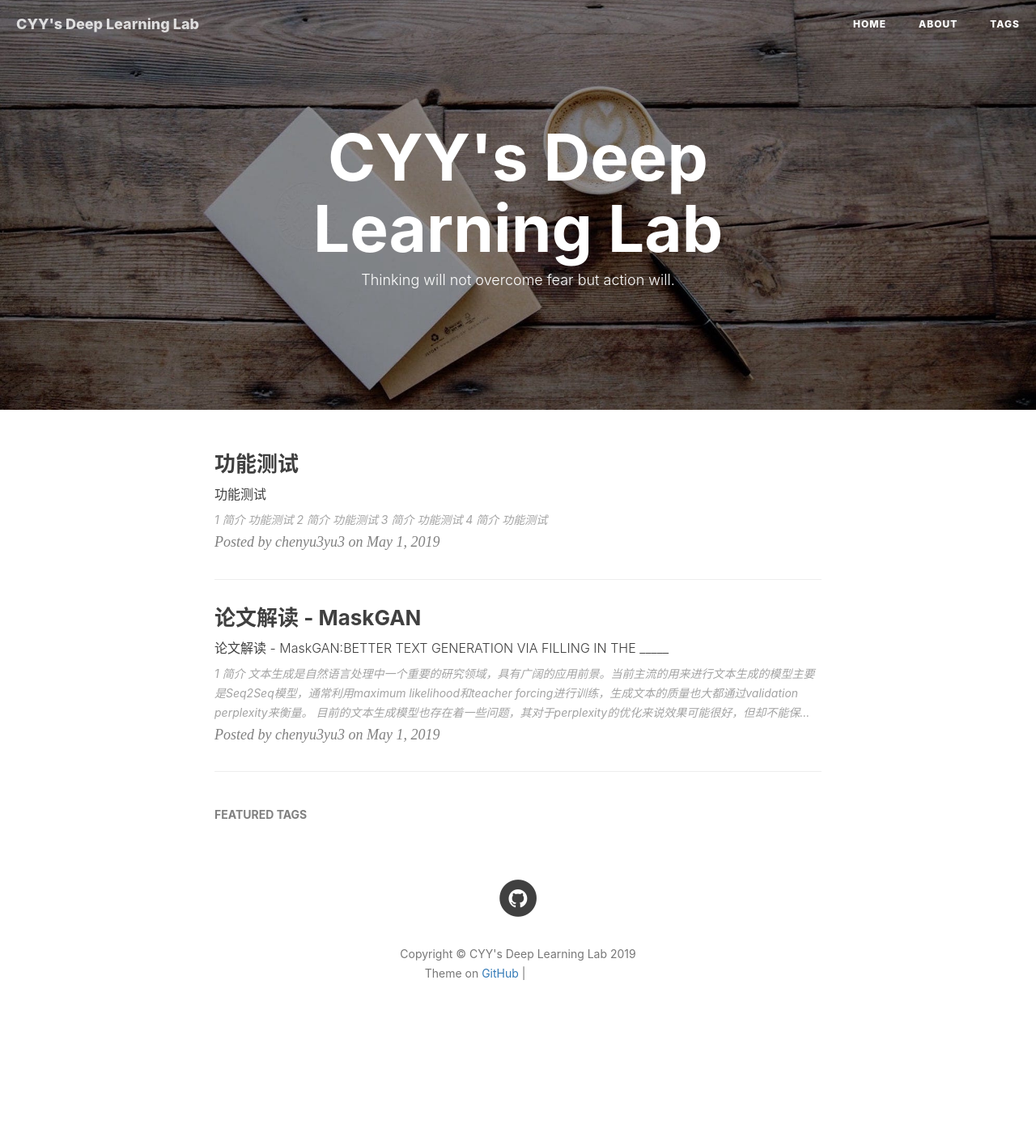
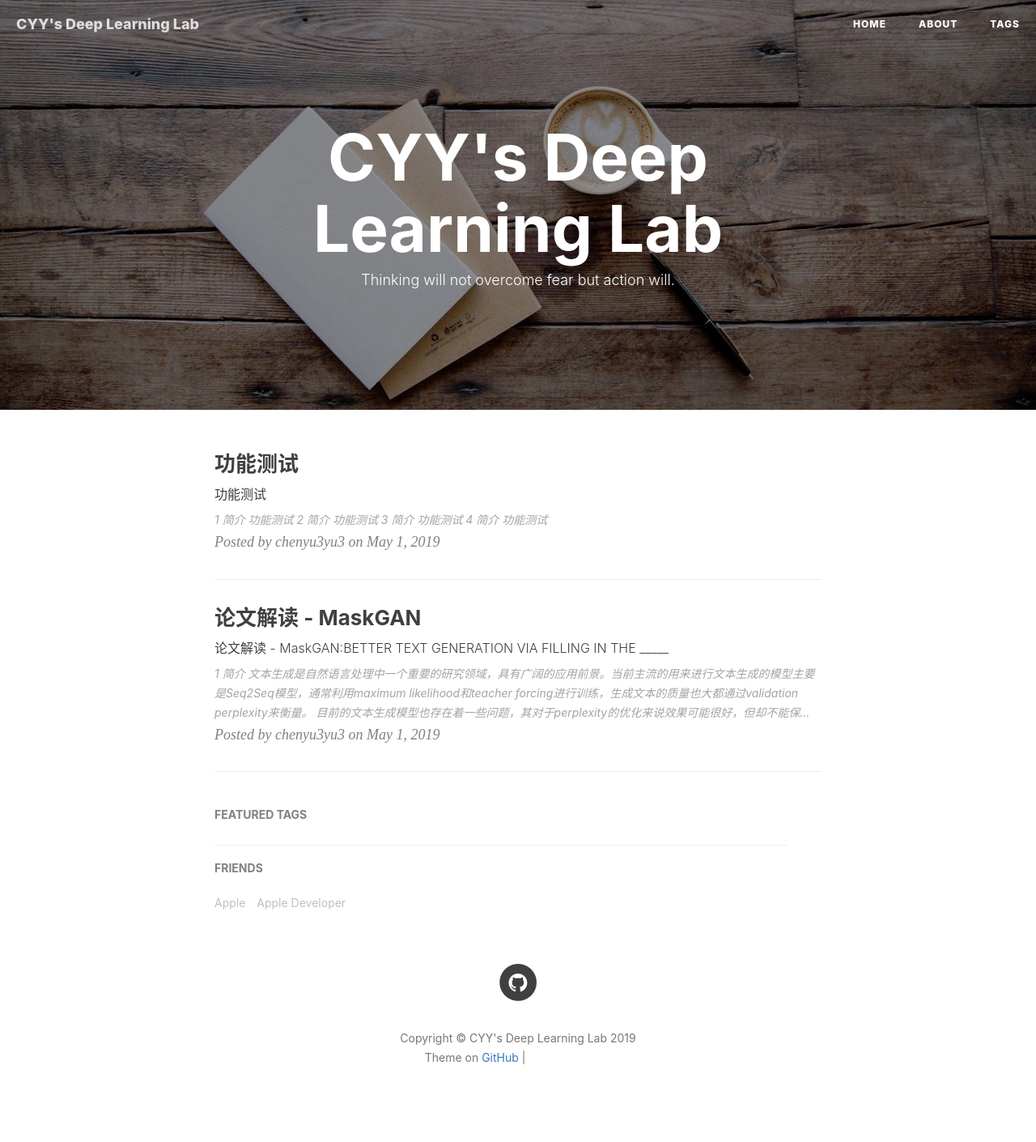
Before and after one commit to sukinoaria/sukinoaria.github.io, a Jekyll site: the page built from index.html, in a window 1280 px wide. Shown: the whole page at 81% size. Built offline with Jekyll 4.4.1, drawn with Linux system fonts in a browser that asks for light colours; nearby versions of some CDN libraries; the list of posts is cut into pages by our own code; comment, search, counter and statistics services are not loaded; before the commit the page ends 1306 px from its top, so only the background shows below that; part of the change alters nothing that is shown; grey boxes are pictures that could not be loaded.

```diff
--- a/_config.yml
+++ b/_config.yml
@@ -94,12 +94,12 @@ service-worker: true
 
 
 # Friends
-#friends: [
-#    {
-#        title: "Apple",
-#        href: "https://apple.com"
-#    },{
-#        title: "Apple Developer",
-#        href: "https://developer.apple.com/"
-#    }
-#]
+friends: [
+    {
+        title: "Apple",
+        href: "https://apple.com"
+    },{
+        title: "Apple Developer",
+        href: "https://developer.apple.com/"
+    }
+]
```
